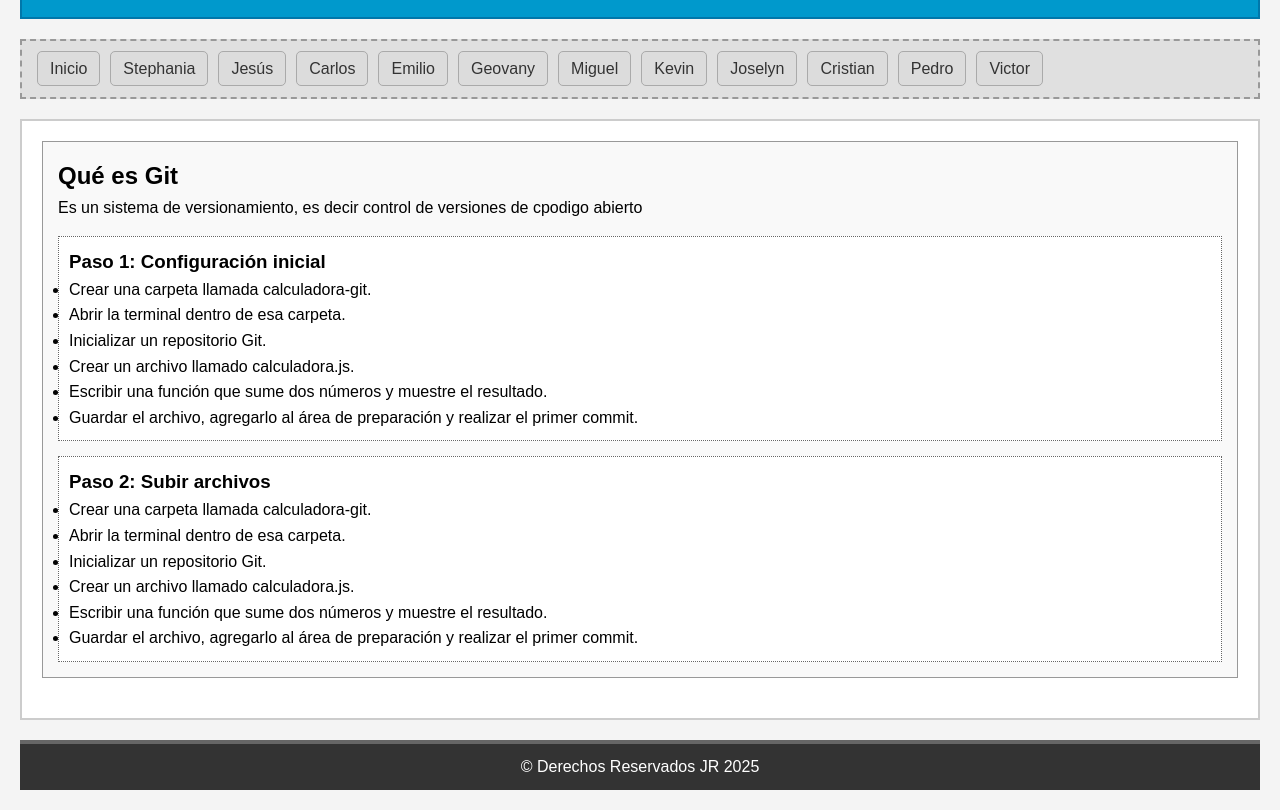
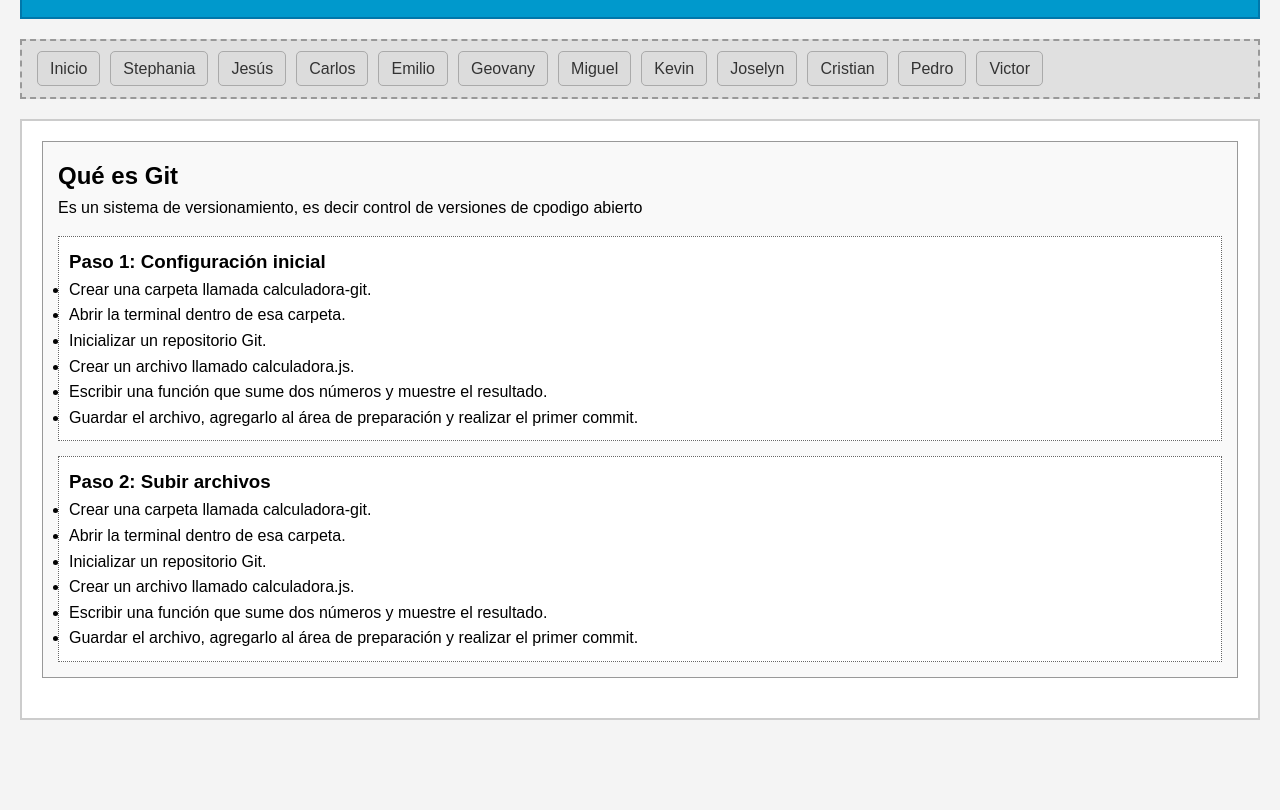
Before and after one commit to jromanv/Proyecto-2, a plain HTML site: page index.html in a window 1280 px wide. Shown: the part 147-957 px from the top of the page. After the commit the page ends 907 px from the top, so only its background shows below. Drawn offline with Linux system fonts and the light colour scheme.

Commit message:
Se quitó el pie de página

```diff
--- a/index.html
+++ b/index.html
@@ -57,6 +57,5 @@
             </article>
         </section>
     </main>
-    <footer>&copy; Derechos Reservados JR 2025</footer>
 </body>
 </html>
```
